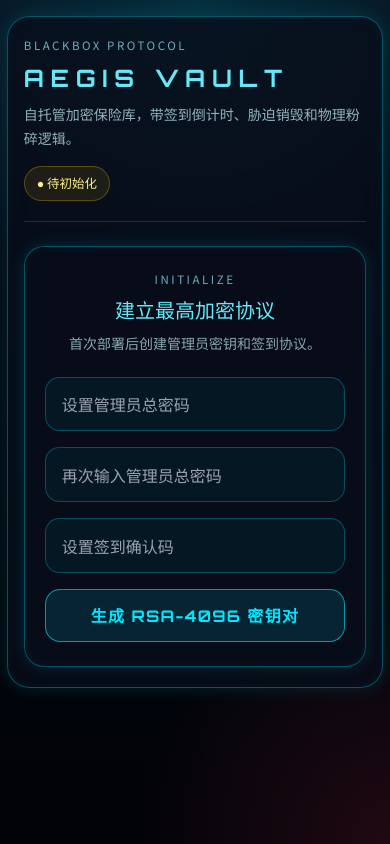
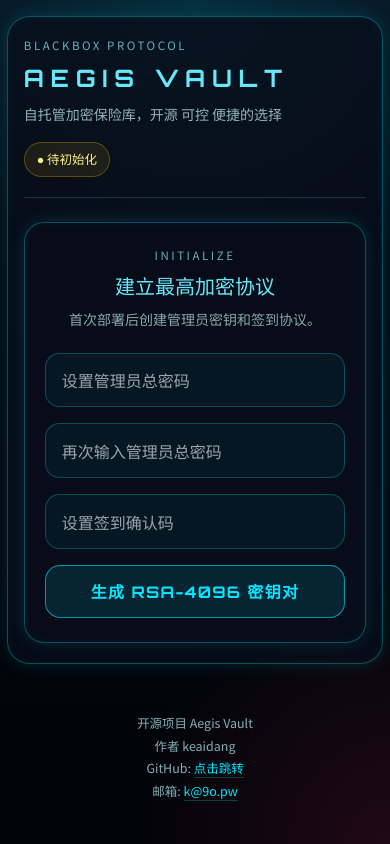
Before and after one commit to keaidang/aegis-vault, a FastAPI app: page / in a window 390 px wide. Run offline with FastAPI, Linux system fonts and the light colour scheme; some libraries are stand-ins or nearby versions.

```diff
--- a/templates/index.html
+++ b/templates/index.html
@@ -211,6 +211,24 @@
             font-size: 0.78rem;
         }
 
+        .footer-meta {
+            margin-top: 1rem;
+            text-align: center;
+            font-size: 0.78rem;
+            line-height: 1.8;
+            color: rgba(181, 241, 247, 0.72);
+        }
+
+        .footer-meta a {
+            color: var(--neon-cyan);
+            text-decoration: none;
+            border-bottom: 1px solid rgba(0, 231, 255, 0.26);
+        }
+
+        .footer-meta a:hover {
+            border-bottom-color: rgba(0, 231, 255, 0.8);
+        }
+
         .mobile-stack {
             display: flex;
             flex-direction: column;
@@ -353,7 +387,7 @@
                 <div class="space-y-2">
                     <p class="section-title">Blackbox Protocol</p>
                     <h1 class="orbitron text-2xl font-bold tracking-[0.28em] text-cyan-300 md:text-4xl">AEGIS VAULT</h1>
-                    <p class="max-w-2xl text-sm leading-6 text-cyan-100/70 md:text-base">自托管加密保险库，带签到倒计时、胁迫销毁和物理粉碎逻辑。</p>
+                    <p class="max-w-2xl text-sm leading-6 text-cyan-100/70 md:text-base">自托管加密保险库，开源 可控 便捷的选择</p>
                 </div>
                 <div class="flex flex-wrap items-center gap-2">
                     {% if destroyed %}
@@ -570,6 +604,16 @@
         </section>
     </main>
 
+    <footer class="footer-meta">
+        <div>开源项目 Aegis Vault</div>
+        <div>作者 keaidang</div>
+        <div>
+            GitHub:
+            <a href="https://github.com/keaidang/aegis-vault" target="_blank" rel="noopener noreferrer">点击跳转</a>
+        </div>
+        <div>邮箱: <a href="mailto:k@9o.pw">k@9o.pw</a></div>
+    </footer>
+
     <script>
         const remStart = {{ (remaining_total_s or 0)|int }};
         const duressActive = {{ duress_active|tojson }};
```
Also changed, not shown: other parts of templates/index.html (+29 -13 lines).
